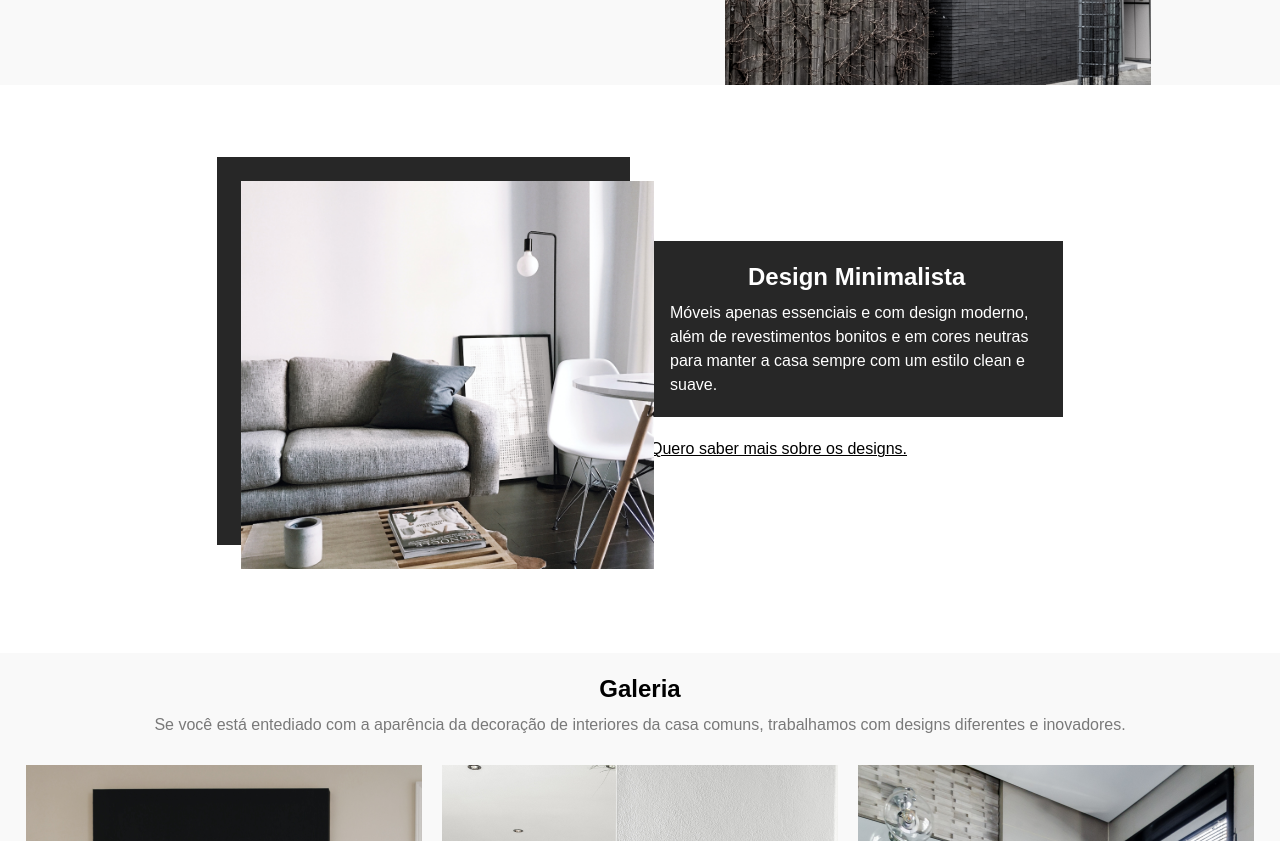
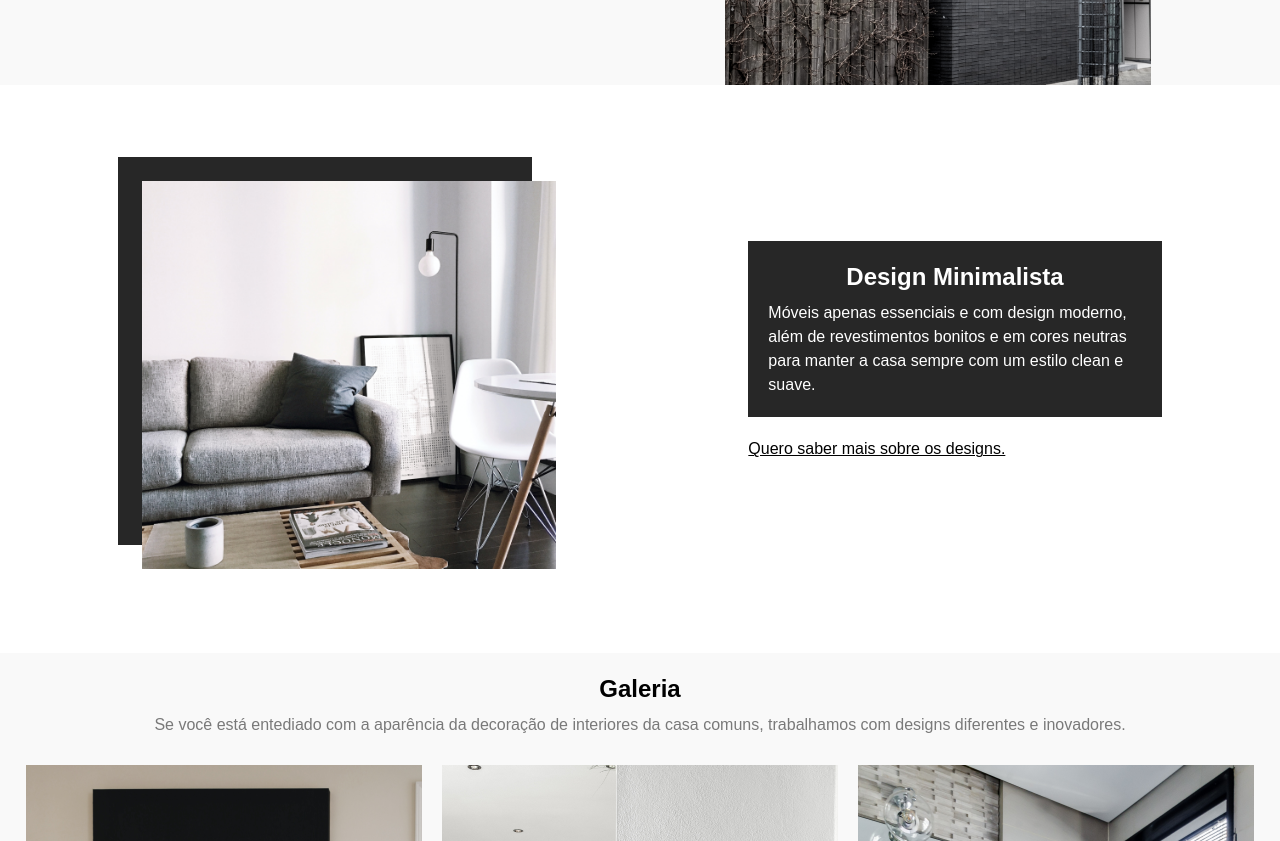
Before and after one commit to lucasf5/Site-HomeYou, a website: page index.html in a window 1280 px wide. Shown: the part 520-1361 px from the top of the page. Drawn offline with Linux system fonts and the light colour scheme.

Commit message:
ajeitando erros de alinhamento

```diff
--- a/index.html
+++ b/index.html
@@ -47,7 +47,7 @@
         </section>
 
         <!-- SEGUNDA PAGINA -->
-        <section class="flex flex-col items-center mt-10 gap-5 p-5 md:flex-row md:justify-center md:pb-24">
+        <section class="flex flex-col items-center mt-10 gap-5 p-5 md:flex-row md:justify-around md:pb-24">
 
             <article class="hidden md:flex items-center relative md:w-1/3" >
                 <img class="z-0 " src="../Assets/imgs/sombra.png" alt="">
```
